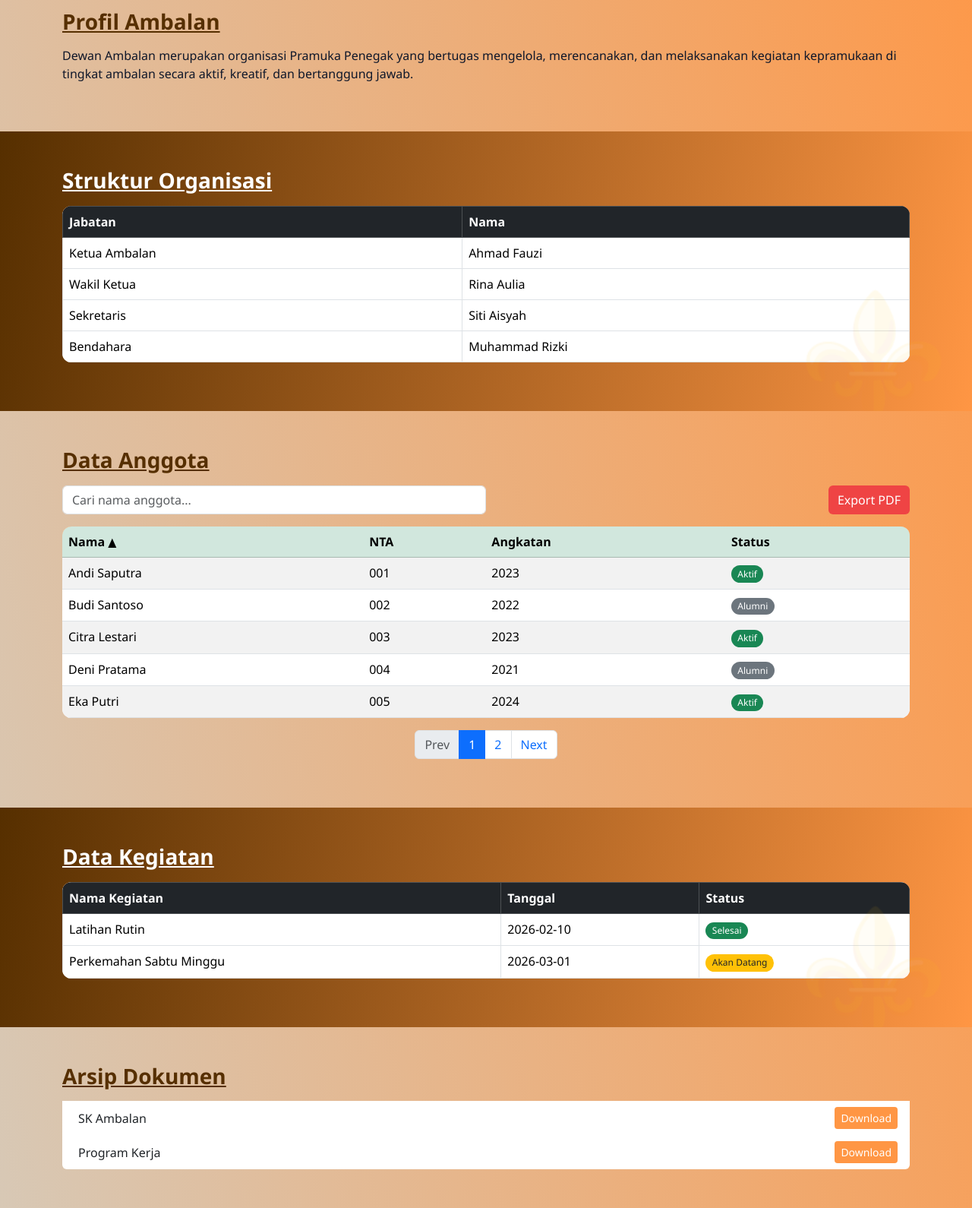
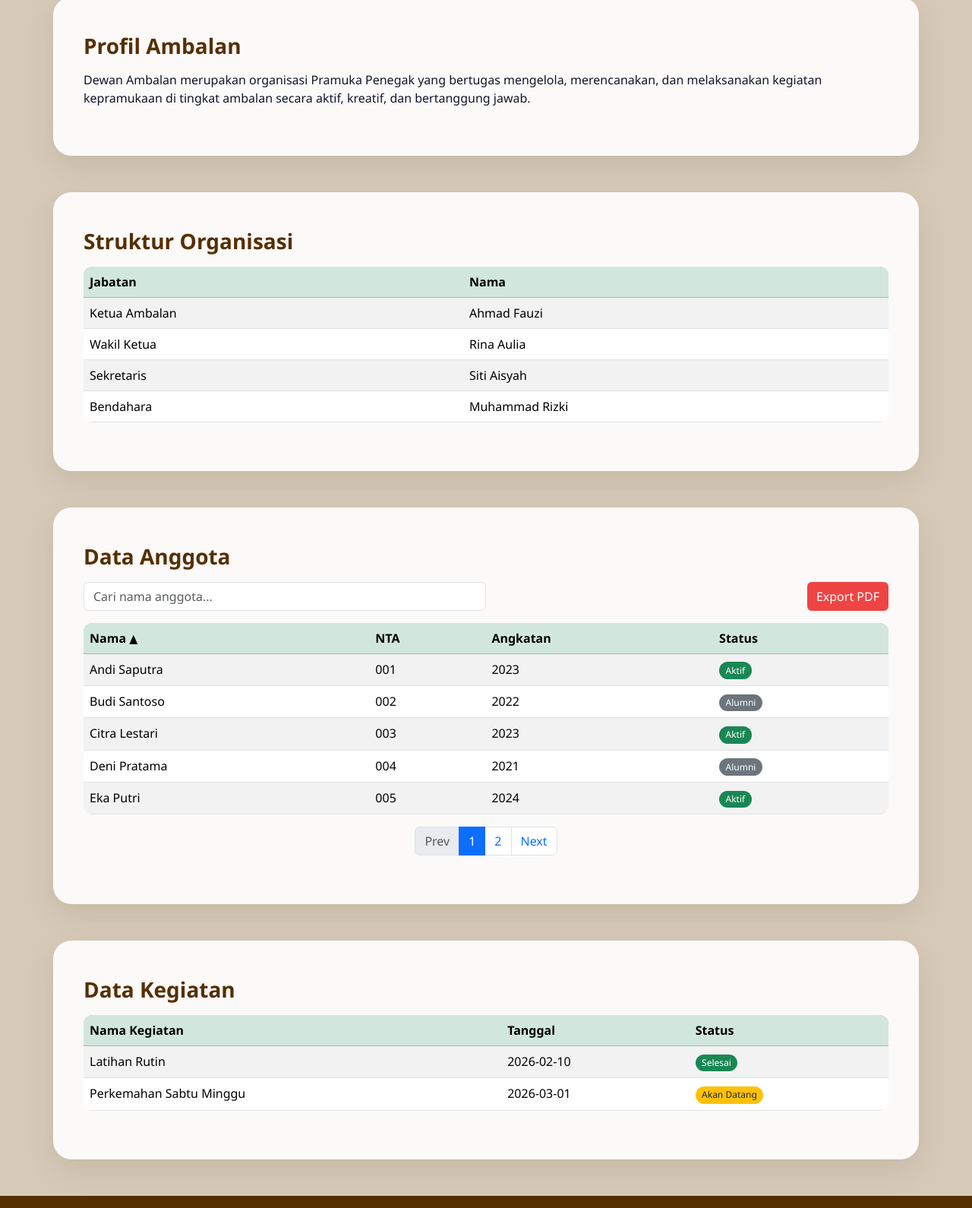
Before and after one commit to LutvianaF/client-side, a plain HTML site: page index.html in a window 1280 px wide. Shown: the part 598-2188 px from the top of the page at 76% size. Drawn offline with nearby package versions, Linux system fonts and the light colour scheme.

Commit message:
update commit

```diff
--- a/index.html
+++ b/index.html
@@ -4,7 +4,7 @@
     <meta charset="UTF-8" />
     <title>Dewan Ambalan Pramuka</title>
     <meta name="viewport" content="width=device-width, initial-scale=1" />
-    <link rel="shortcut icon" href="logo.ico" type="image/x-icon" />
+    <link rel="shortcut icon" href="favicon.ico" type="image/x-icon" />
     <link
       href="https://cdn.jsdelivr.net/npm/bootstrap@5.3.3/dist/css/bootstrap.min.css"
       rel="stylesheet"
@@ -80,7 +80,7 @@
       </div>
     </section>
     <!-- PROFIL -->
-    <section id="profil" class="container py-5">
+    <section id="profil" class="container py-5 content-card">
       <h3 class="mb-3">Profil Ambalan</h3>
       <p>
         Dewan Ambalan merupakan organisasi Pramuka Penegak yang bertugas
@@ -89,11 +89,11 @@
       </p>
     </section>
     <!-- STRUKTUR -->
-    <section id="struktur" class="section-hero py-5">
-      <div class="container">
-        <h3 class="mb-3 heading-bg">Struktur Organisasi</h3>
-        <table class="table table-bordered">
-          <thead class="table-dark">
+    <section id="struktur" class="content-card container py-5">
+      <div class="">
+        <h3 class="mb-3">Struktur Organisasi</h3>
+        <table class="table table-striped">
+          <thead class="table-success">
             <tr>
               <th>Jabatan</th>
               <th>Nama</th>
@@ -121,7 +121,7 @@
       </div>
     </section>
     <!-- ANGGOTA -->
-    <section id="anggota" class="container py-5" x-data="anggotaApp()">
+    <section id="anggota" class="content-card container py-5" x-data="anggotaApp()">
       <h3 class="mb-3">Data Anggota</h3>
 
       <!-- Search -->
@@ -192,16 +192,16 @@
     <!-- KEGIATAN -->
     <section
       id="kegiatan"
-      class="section-hero py-5"
+      class="content-card container py-5"
       x-data="{ kegiatan: [
   { nama: 'Latihan Rutin', tanggal: '2026-02-10', status: 'Selesai' },
   { nama: 'Perkemahan Sabtu Minggu', tanggal: '2026-03-01', status: 'Akan Datang' }
 ]}"
     >
-      <div class="container">
-        <h3 class="mb-3 heading-bg">Data Kegiatan</h3>
-        <table class="table table-bordered">
-          <thead class="table-dark">
+      <div class="">
+        <h3 class="mb-3">Data Kegiatan</h3>
+        <table class="table table-striped">
+          <thead class="table-success">
             <tr>
               <th>Nama Kegiatan</th>
               <th>Tanggal</th>
@@ -227,9 +227,9 @@
       </div>
     </section>
     <!-- ARSIP -->
-    <section
+    <!-- <section
       id="arsip"
-      class="container py-5"
+      class="content-card container py-5"
       x-data="{
     arsip: [
       { nama: 'SK Ambalan', file: 'assets/dokumen/sk-ambalan.jpg' },
@@ -251,7 +251,7 @@
           </li>
         </template>
       </ul>
-    </section>
+    </section> -->
     <!-- FOOTER -->
     <footer class="text-center py-4 mt-5">
       <div class="container">
--- a/style.css
+++ b/style.css
@@ -24,11 +24,7 @@
 
 /* ===== BODY ===== */
 body {
-  background: linear-gradient(
-    80deg,
-    #d7c9b7,
-    #FF9644
-  );
+  background: #d7c9b7;
   /* background-image: url('assets/bg-pramuka.jpg');
   background-position: center;
   background-repeat: no-repeat;
@@ -57,7 +53,7 @@ footer {
 
 /* ===== HERO SECTION ===== */
 .section-hero {
-  background: linear-gradient(
+    background: linear-gradient(
     100deg,
     #562F00,
     #FF9644
@@ -74,6 +70,15 @@ footer {
   opacity: 0.08;
   bottom: -40px;
   right: 30px;
+}
+
+.content-card {
+  background:#fbfaf9;
+  border-radius: 24px;
+  padding: 2.5rem;
+  box-shadow: 0 15px 40px rgba(0, 0, 0, 0.08);
+  margin-bottom: 3rem;
+  margin-top: 2rem;
 }
 
 /* ===== TABLE ===== */
@@ -153,7 +158,7 @@ table tbody tr:hover {
 
 h3 {
   color: var(--ui-bg);
-  text-decoration: underline;
+  text-decoration: none;
   text-decoration-line: 1px;
   text-decoration-color: var(--ui-bg);
   font-weight: bold;
@@ -217,5 +222,5 @@ footer {
 }
 
 .footer-contact a:hover {
-  color: var(--text-main);
+  color: var(--accent) ;
 }
```
Also changed, not shown: favicon.ico (added), logo.ico (deleted).
